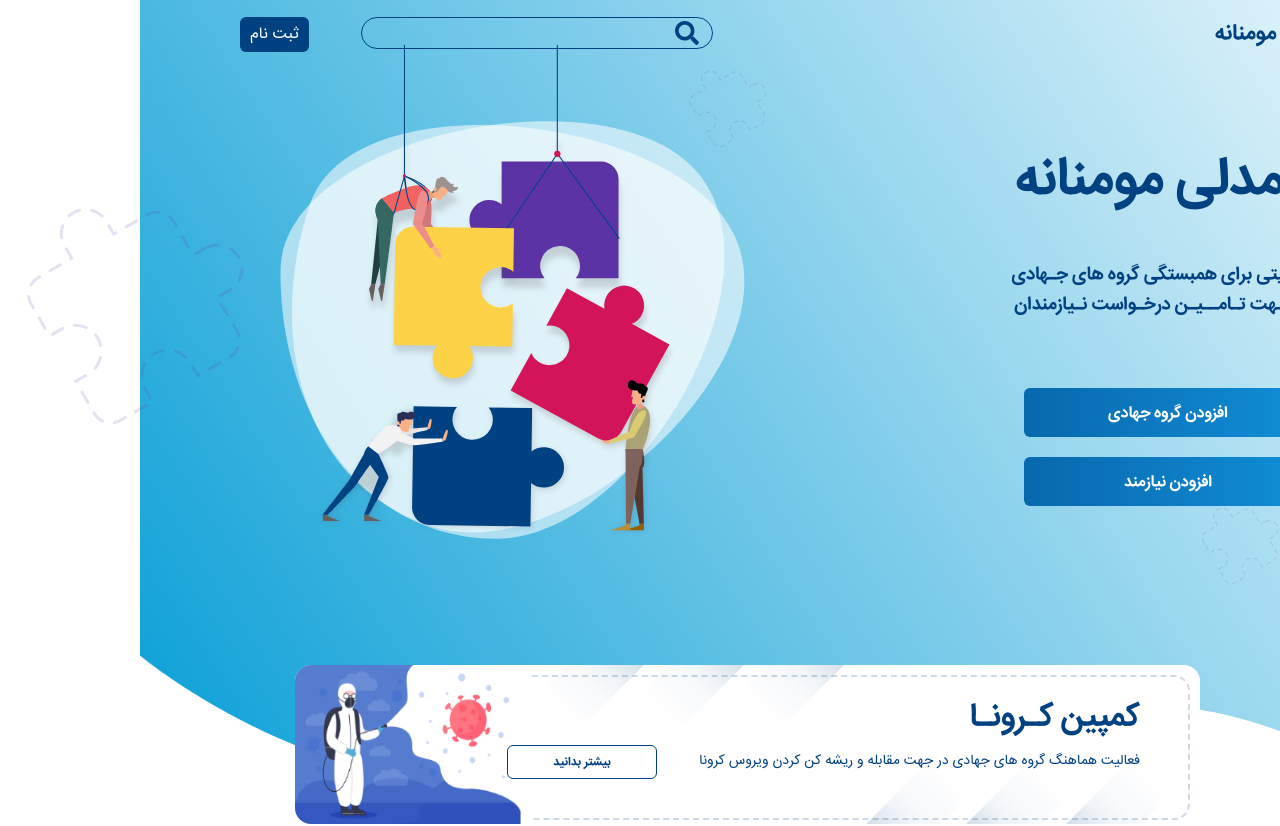
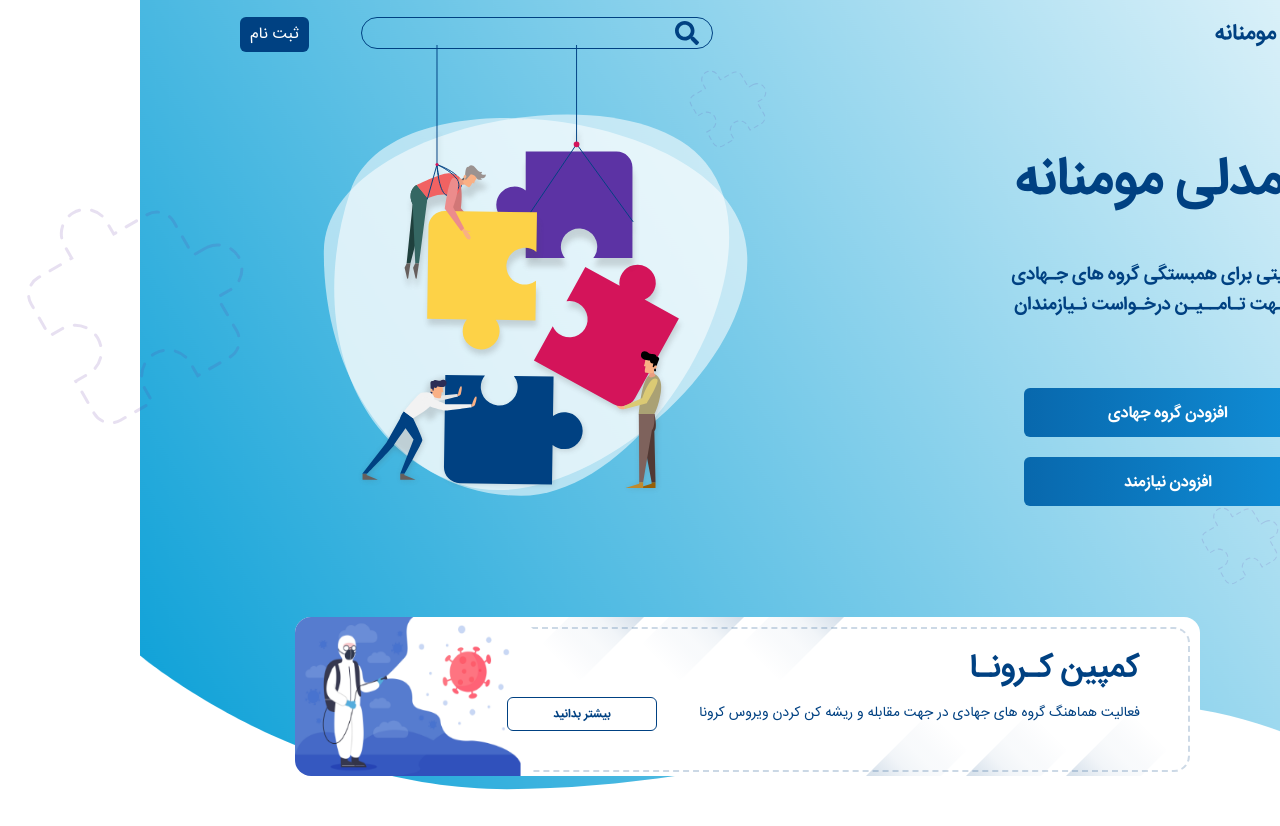
Before and after one commit to Momenane/PooyeshMomenaneFrontEnd2, a React (Create React App) app: page / in a window 1280 px wide. Shown: the top 826 px of the page. Built offline with nearby package versions, Linux system fonts and the light colour scheme.

Commit message:
add inlineclass .pl-5 for imgPeople container

```diff
--- a/src/pages/Home/MainBanner/components/MainBannerContent.jsx
+++ b/src/pages/Home/MainBanner/components/MainBannerContent.jsx
@@ -7,7 +7,7 @@ import './MainBannerContent.css'
 const MainBannerContent = () => {
   return (
     <div className="row m-0 p-0" style={{flexDirection:'row-reverse'}}>
-    <div className="col-md-6 col-sm-12 m-0 p-0 d-none d-md-block"  >
+    <div className="col-md-6 col-sm-12 m-0 p-0 d-none d-md-block pl-5"   >
       <img src={group} alt="bg-pepole" className="imgPepole"/>
     </div>
     <div className="col-md-6 col-sm-12 ">
```
